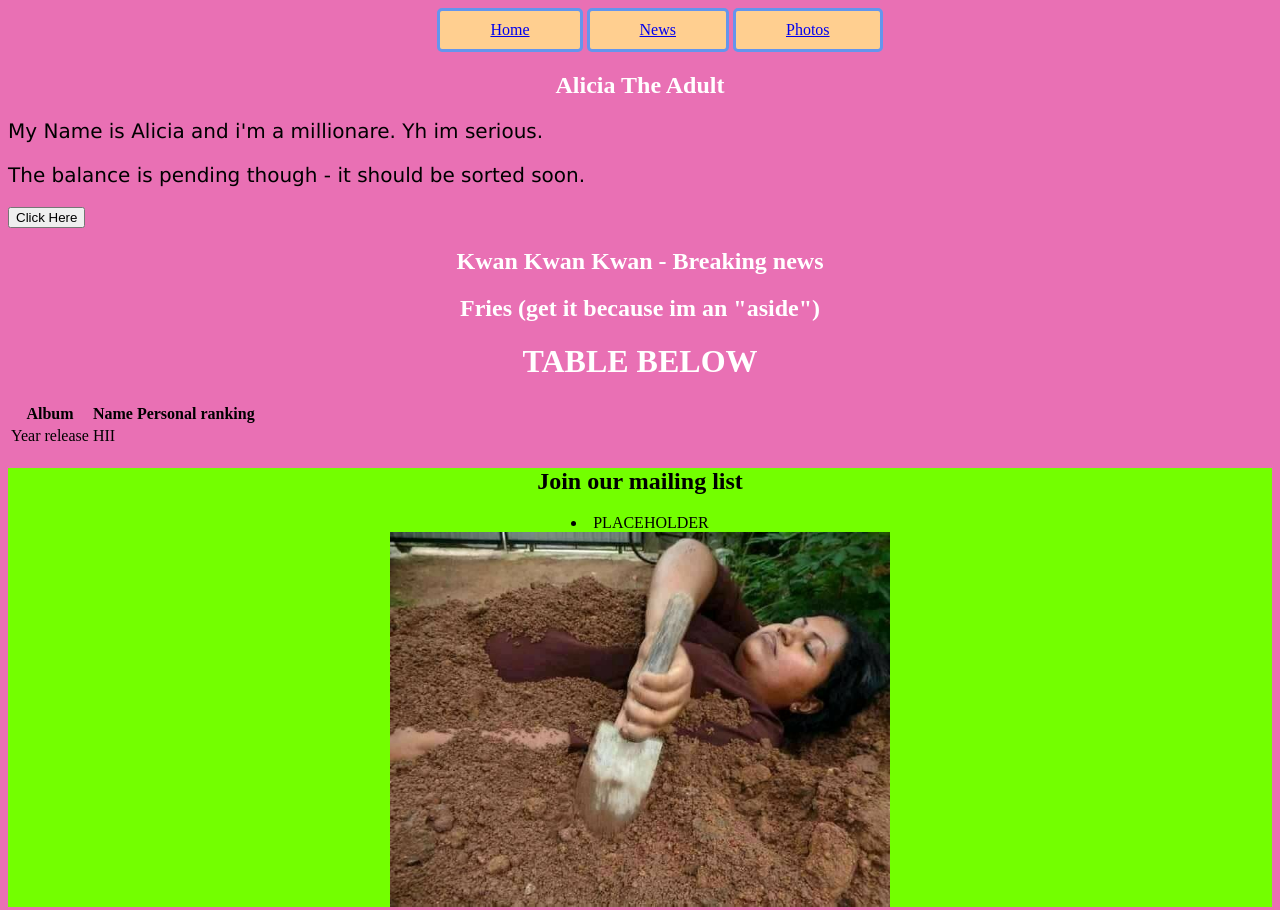
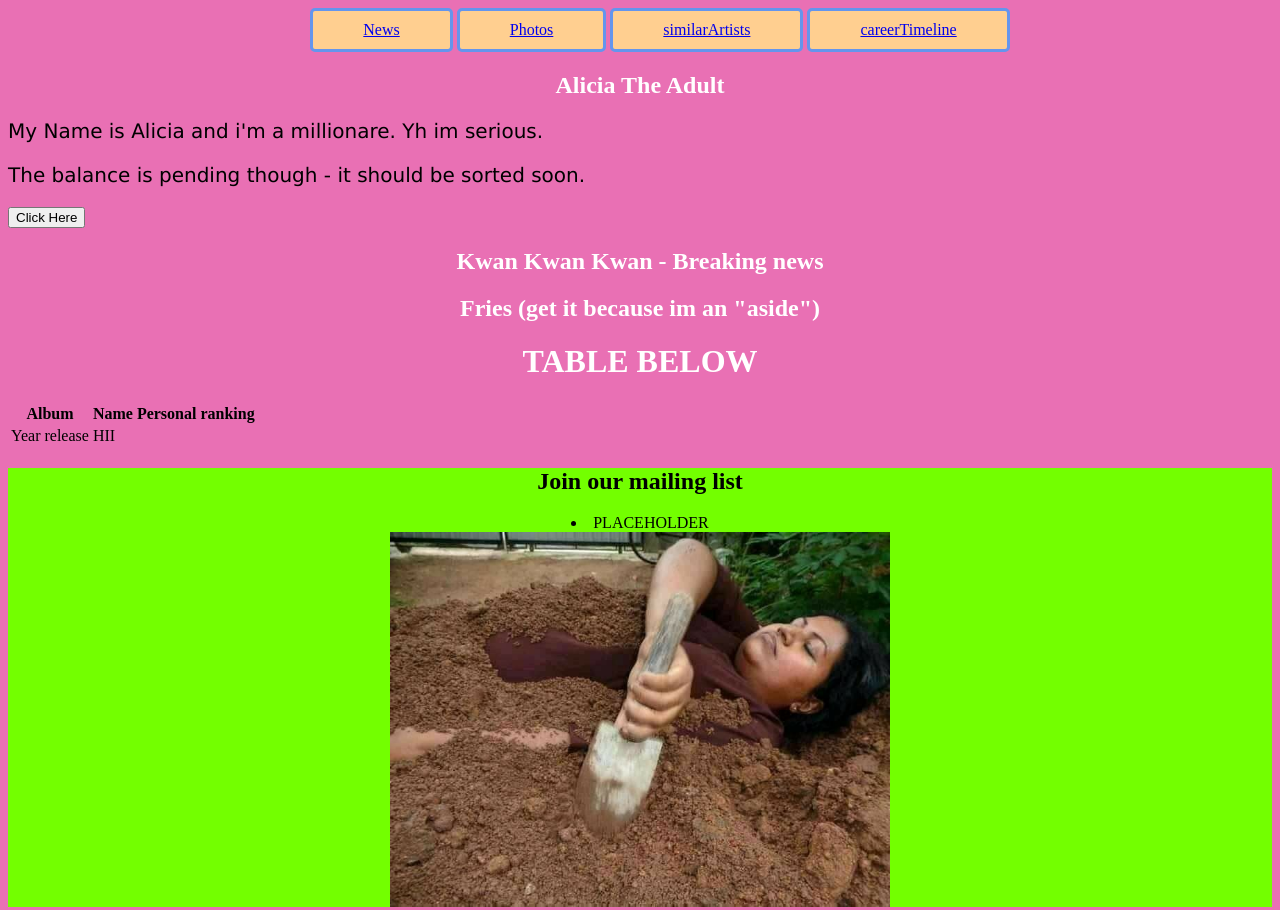
Before and after one commit to Alicia24s/Y2-Web-Dev, a plain HTML site: page index.html in a window 1280 px wide. Shown: the top 910 px of the page. Drawn offline with Linux system fonts and the light colour scheme.

Commit message:
Added all 4 of my pages to the front page

```diff
--- a/index.html
+++ b/index.html
@@ -8,9 +8,12 @@
         <nav>
             <center>
                 <ul>
-                    <li><a href="index.html"> Home </a></li>
+
                     <li><a href="OtherHTMLS/news.html"> News </a></li>
                     <li><a href="OtherHTMLS/photos.html"> Photos </a></li>
+                    <li><a href="OtherHTMLS/similarArtists.html"> similarArtists </a></li>
+                    <li><a href="OtherHTMLS/careerTimeline.html"> careerTimeline </a></li>
+
                 </ul>
             </center>
         </nav>
```
